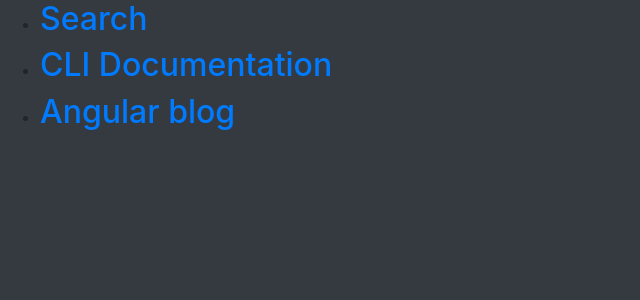
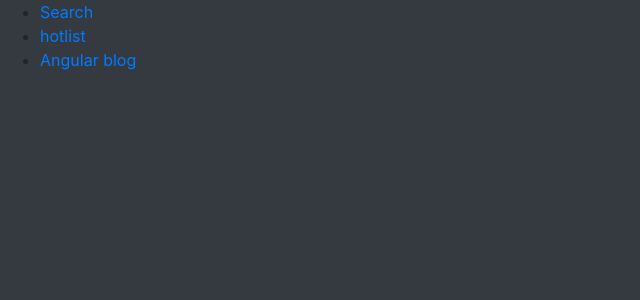
Before and after one commit to gyp2019/test-album, an Angular app: page / in a window 1280 px wide. Shown: the top 300 px of the page, without its empty margins (0-640 px from the left). Built offline with nearby package versions, Linux system fonts and the light colour scheme.

Commit message:
fixed appComponent

```diff
--- a/src/app/app.component.html
+++ b/src/app/app.component.html
@@ -1,12 +1,12 @@
 <ul>
   <li>
-    <h2><a [routerLink]="[ 'search' ]">Search</a></h2>
+    <a [routerLink]="['search']">Search</a>
   </li>
   <li>
-    <h2><a target="_blank" rel="noopener" href="https://angular.io/cli">CLI Documentation</a></h2>
+    <a [routerLink]="['hotlist']">hotlist</a>
   </li>
   <li>
-    <h2><a target="_blank" rel="noopener" href="https://blog.angular.io/">Angular blog</a></h2>
+    <a href="https://blog.angular.io/">Angular blog</a>
   </li>
 </ul>
 
--- a/src/app/app.component.ts
+++ b/src/app/app.component.ts
@@ -5,6 +5,4 @@
   templateUrl: './app.component.html',
   styleUrls: ['./app.component.css']
 })
-export class AppComponent {
-  title = 'test-album';
-}
+export class AppComponent { }
```
